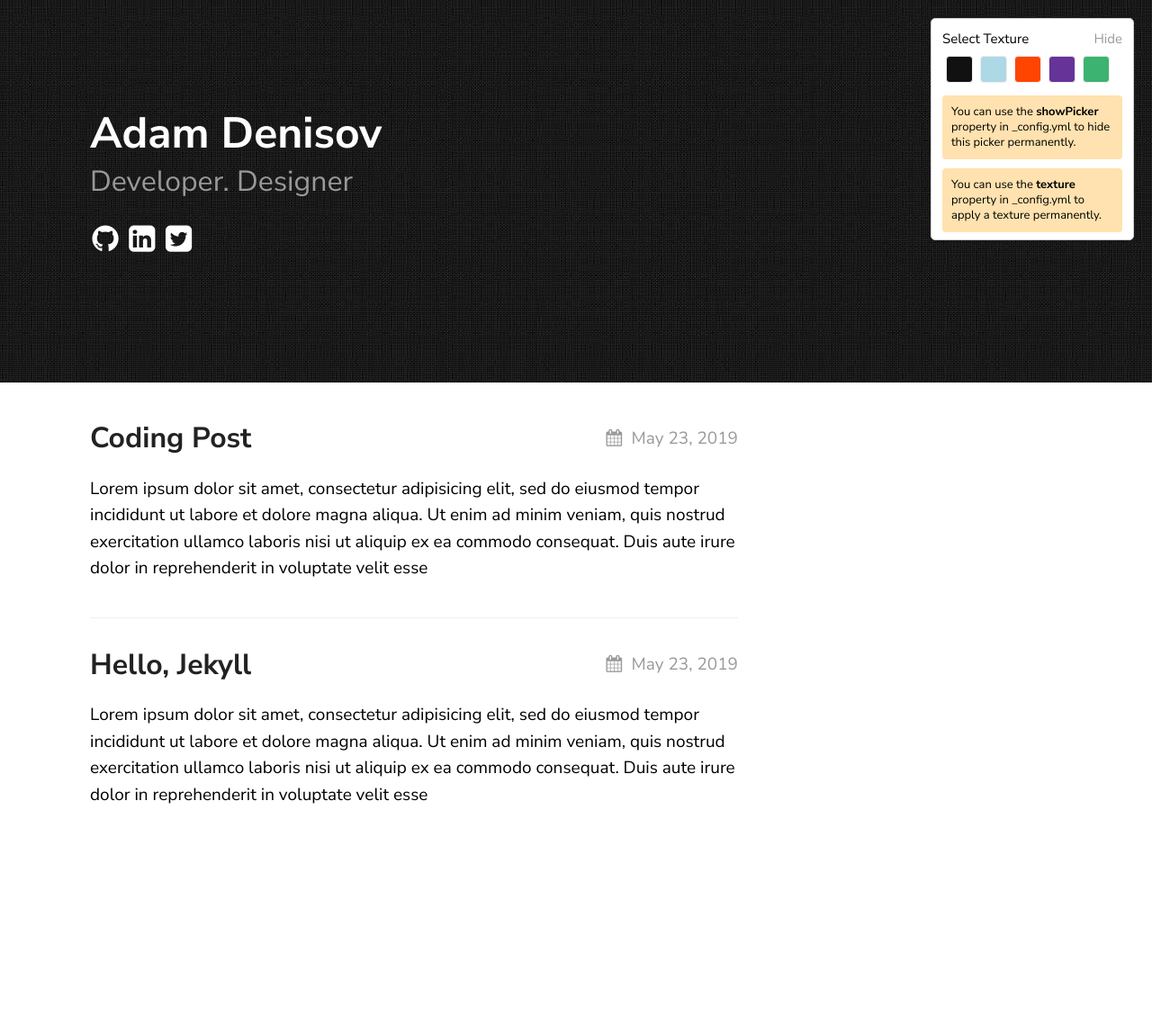
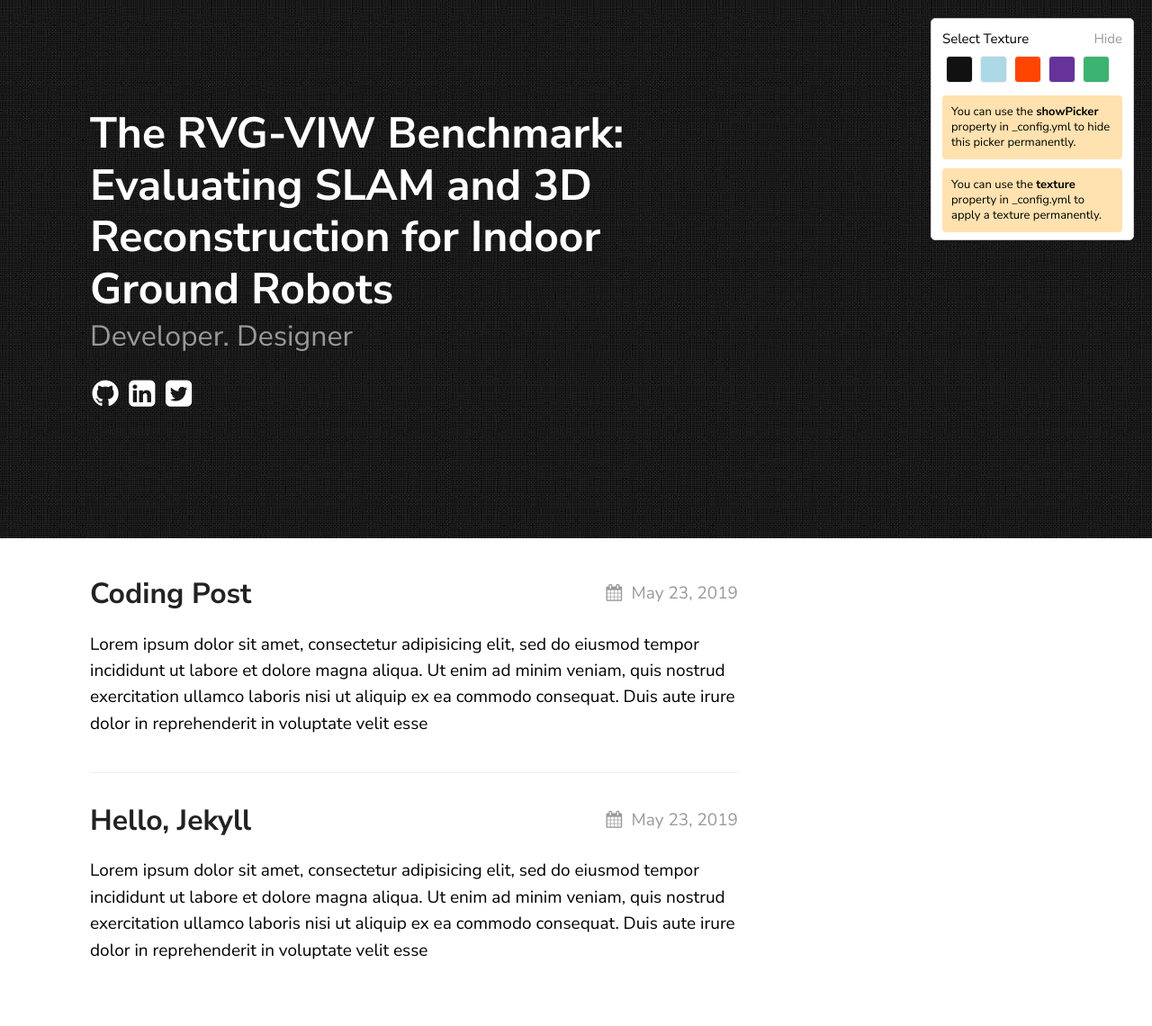
Before and after one commit to zydddd/rvgviw.github.io, a Jekyll site: the page built from index.md, in a window 1280 px wide. Shown: the whole page at 90% size. Built offline with Jekyll 4.4.1, drawn with Linux system fonts in a browser that asks for light colours; before the commit the page ends 967 px from its top, so only the background shows below that.

Commit message:
first commit

```diff
--- a/_config.yml
+++ b/_config.yml
@@ -6,7 +6,7 @@ description: > # this means to ignore newlines until "show_exerpts:"
   line in _config.yml. It will appear in your document head meta (for
   Google search results) and in your feed.xml site description.
 show_excerpts: true # set to true to show excerpts on the homepage
-baseurl: /texture
+# baseurl: /
 
 # Minima date format
 # refer to http://shopify.github.io/liquid/filters/date/ if you want to customize this
@@ -15,7 +15,7 @@ sass:
 
 permalink: /posts/:title/
 texture:
-  title: Adam Denisov
+  title: "The RVG-VIW Benchmark: Evaluating SLAM and 3D Reconstruction for Indoor Ground Robots"
   tagline: Developer. Designer
   date_format: "%b %-d, %Y"
   style: black
```
